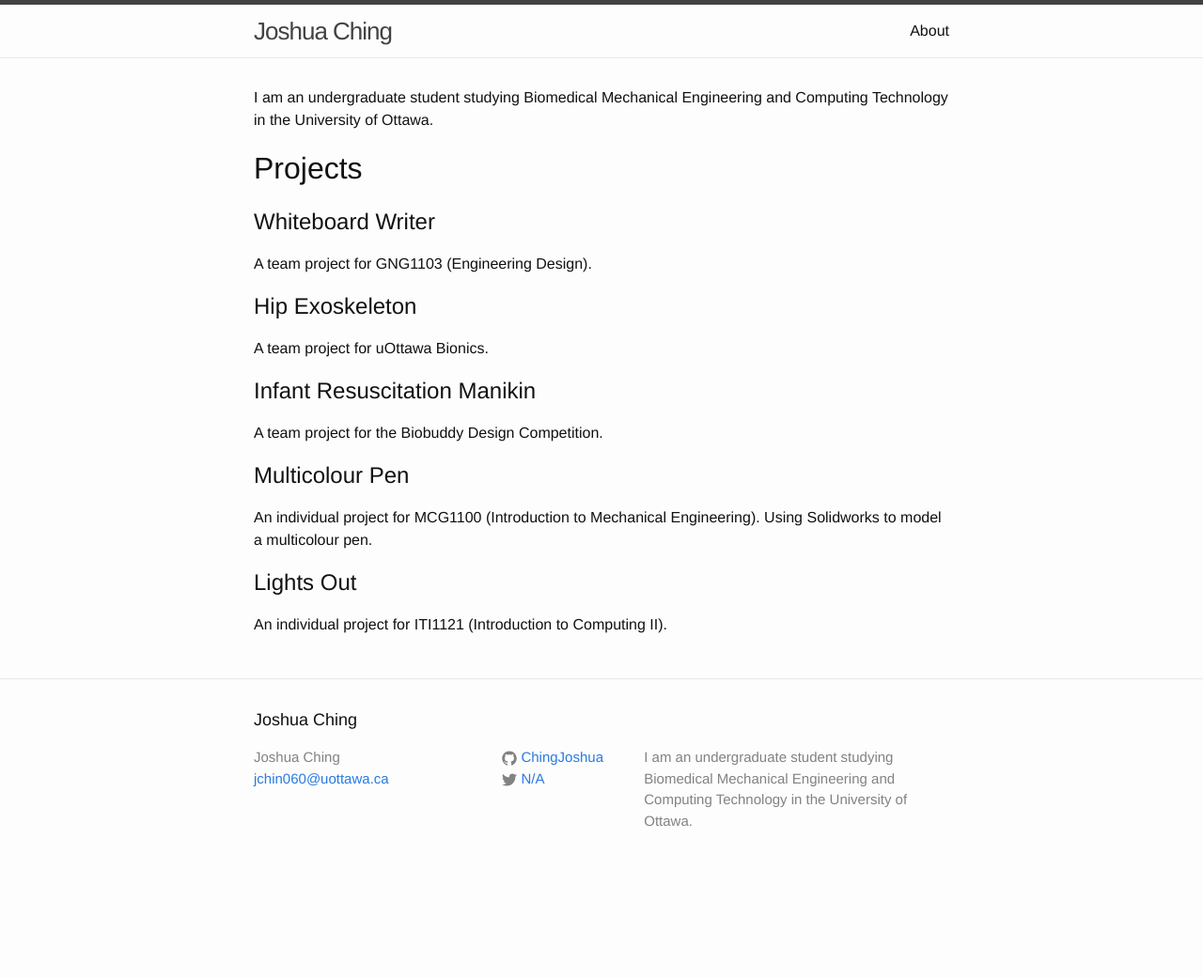
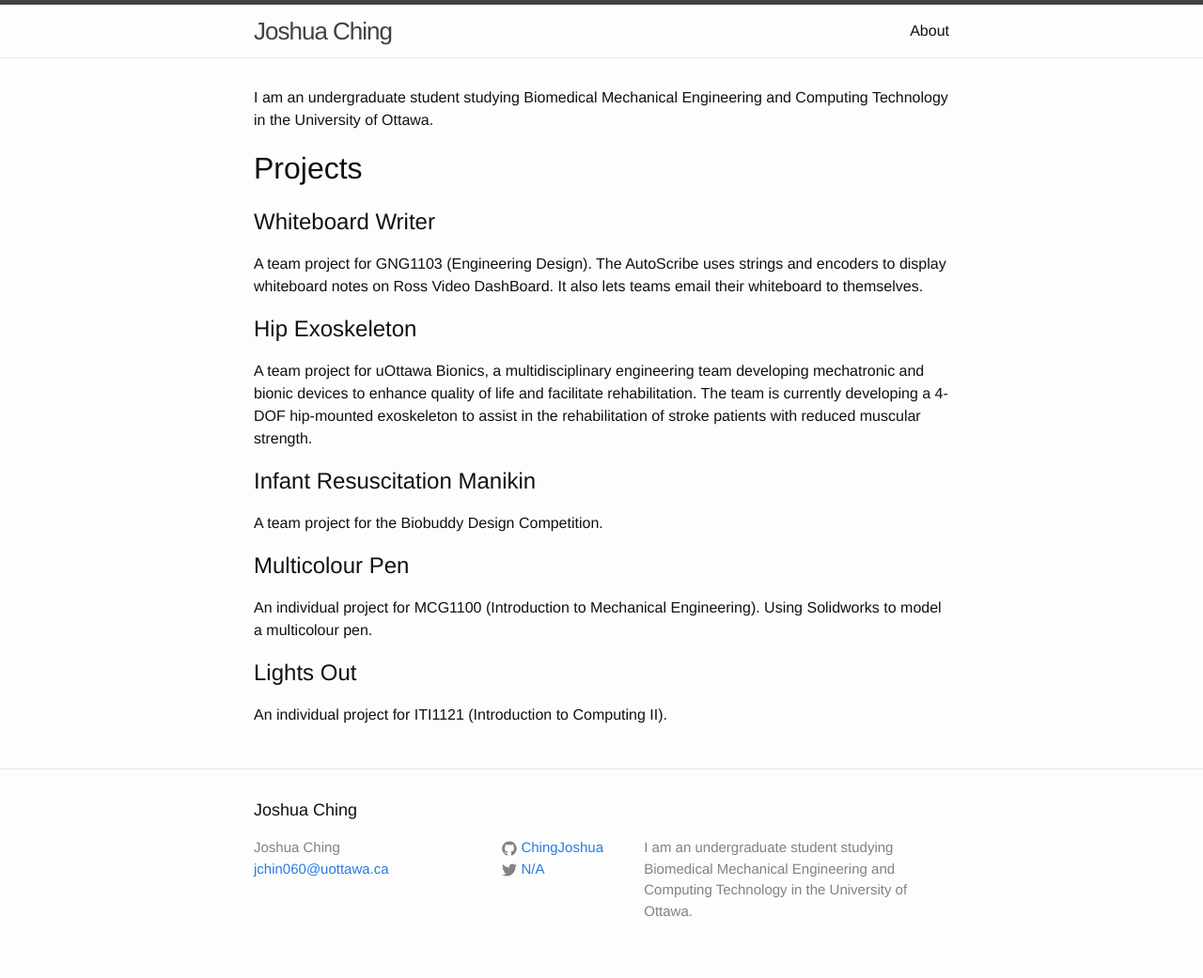
Before and after one commit to ChingJoshua/ChingJoshua.github.io, a Jekyll site: the page built from index.html, in a window 1280 px wide. Shown: the whole page at 94% size. Built offline with Jekyll 4.4.1, drawn with Linux system fonts in a browser that asks for light colours; before the commit the page ends 945 px from its top, so only the background shows below that.

Commit message:
More meat

```diff
--- a/index.html
+++ b/index.html
@@ -26,9 +26,9 @@ layout: default
 
   <h1>Projects</h1>
   <h2>Whiteboard Writer</h2>
-    <p>A team project for GNG1103 (Engineering Design).</p>
+    <p>A team project for GNG1103 (Engineering Design). The AutoScribe uses strings and encoders to display whiteboard notes on Ross Video DashBoard. It also lets teams email their whiteboard to themselves.</p>
   <h2>Hip Exoskeleton</h2>
-    <p>A team project for uOttawa Bionics.</p>
+    <p>A team project for uOttawa Bionics, a multidisciplinary engineering team developing mechatronic and bionic devices to enhance quality of life and facilitate rehabilitation. The team is currently developing a 4-DOF hip-mounted exoskeleton to assist in the rehabilitation of stroke patients with reduced muscular strength.</p>
   <h2>Infant Resuscitation Manikin</h2>
     <p>A team project for the Biobuddy Design Competition.</p>
   <h2>Multicolour Pen</h2>
```
